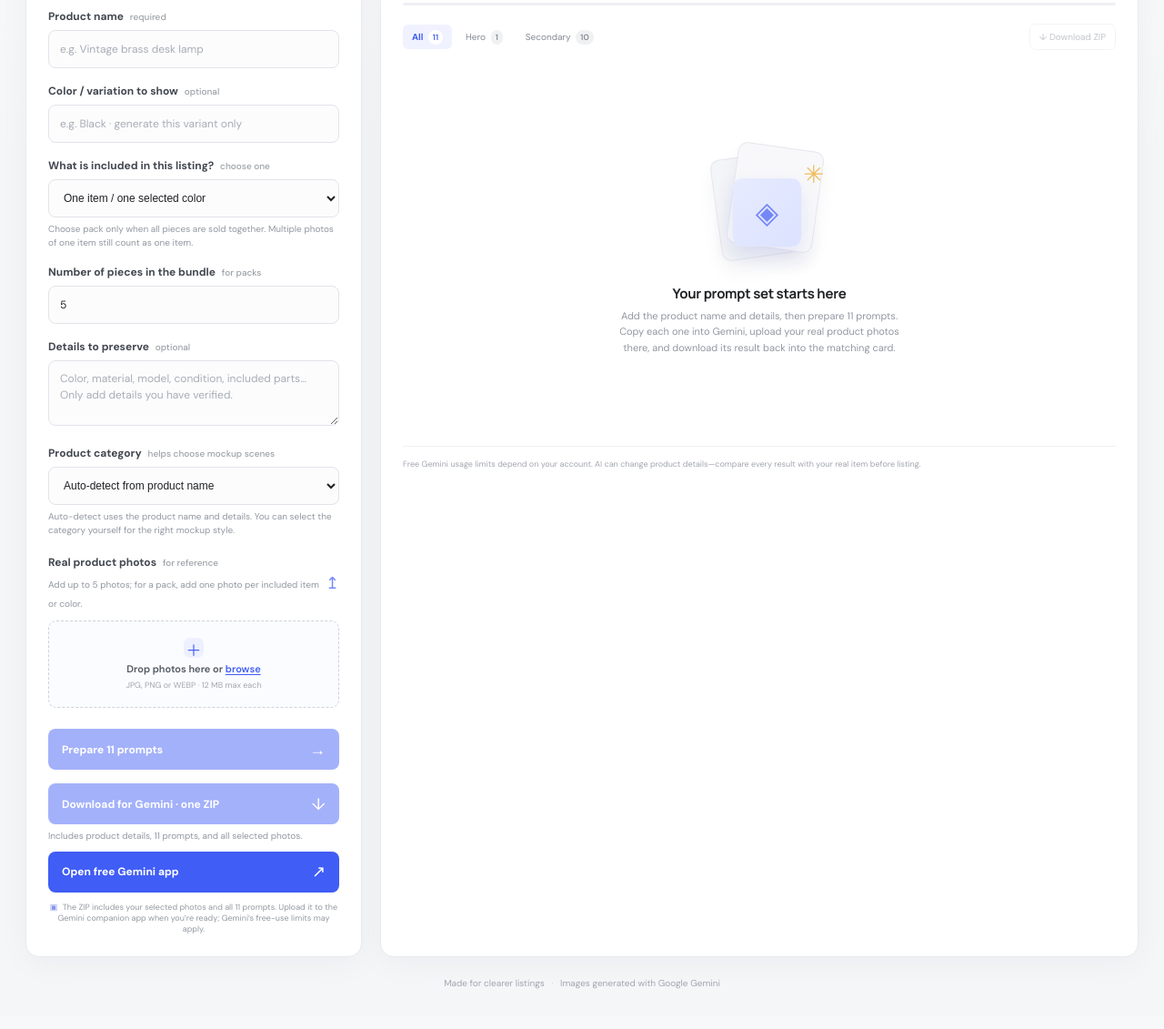
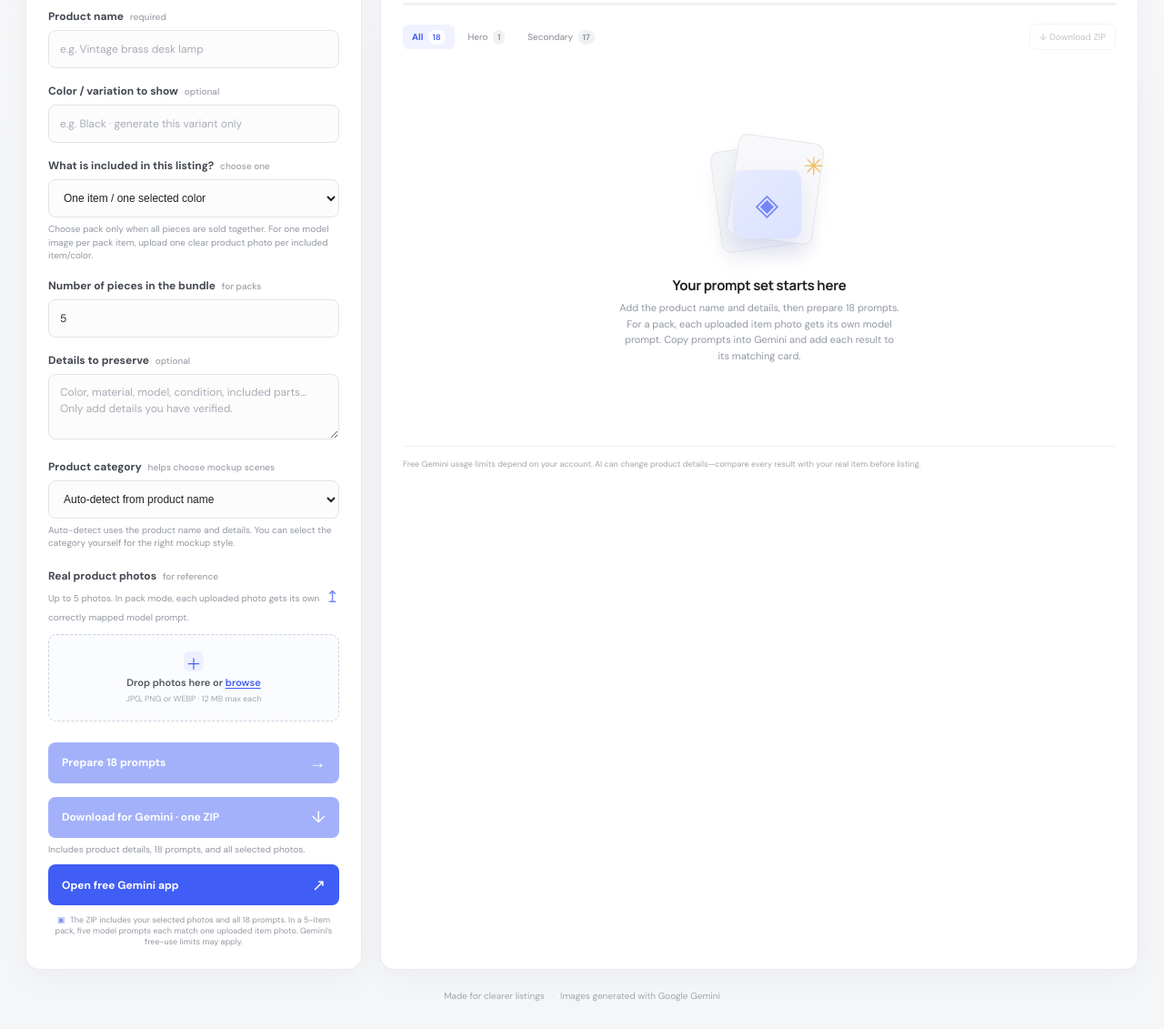
Before and after one commit to meetrumi/ebay-listing-studio, a website: page index.html in a window 1280 px wide. Shown: the part 395-1526 px from the top of the page at 91% size. Drawn offline with Linux system fonts and the light colour scheme.

Commit message:
Improve eBay prompts with 18 product-focused views

```diff
--- a/index.html
+++ b/index.html
@@ -12,7 +12,7 @@
       <div class="top-actions"><span class="engine"><i></i> Free Gemini workflow</span><button id="helpBtn" class="icon-button" aria-label="Help">?</button></div>
     </header>
     <main>
-      <section class="intro"><div class="eyebrow">EBAY LISTING IMAGE WORKSPACE</div><h1>One product.<br><span>Eleven ready-to-use prompts.</span></h1><p>Use Gemini's free app yourself. This workspace prepares prompts and organizes the images you download—no API key, paid API, or automatic API calls.</p></section>
+      <section class="intro"><div class="eyebrow">EBAY LISTING IMAGE WORKSPACE</div><h1>One product.<br><span>18 eBay-ready prompts.</span></h1><p>Use Gemini's free app yourself. This workspace prepares prompts and organizes the images you download—no API key, paid API, or automatic API calls.</p></section>
       <section class="workspace">
         <aside class="setup-panel">
           <div class="panel-heading"><div><div class="step">STEP 01</div><h2>Tell us about the item</h2></div><span class="step-count">1 of 2</span></div>
@@ -25,7 +25,7 @@
             <option value="single">One item / one selected color</option>
             <option value="bundle">A bundle or multi-piece pack</option>
           </select>
-          <small class="field-hint">Choose pack only when all pieces are sold together. Multiple photos of one item still count as one item.</small>
+          <small class="field-hint">Choose pack only when all pieces are sold together. For one model image per pack item, upload one clear product photo per included item/color.</small>
           <label class="field-label category-label" for="packQuantity">Number of pieces in the bundle <span>for packs</span></label>
           <input id="packQuantity" class="text-input" type="number" min="2" max="99" value="5">
           <label class="field-label" for="productDetails">Details to preserve <span>optional</span></label>
@@ -44,21 +44,21 @@
             <option value="general">Other product</option>
           </select>
           <small class="field-hint">Auto-detect uses the product name and details. You can select the category yourself for the right mockup style.</small>
-          <div class="upload-label"><div><div class="field-label">Real product photos <span>for reference</span></div><small>Add up to 5 photos; for a pack, add one photo per included item or color.</small></div><span class="upload-symbol">↥</span></div>
+          <div class="upload-label"><div><div class="field-label">Real product photos <span>for reference</span></div><small>Up to 5 photos. In pack mode, each uploaded photo gets its own correctly mapped model prompt.</small></div><span class="upload-symbol">↥</span></div>
           <label class="dropzone" id="dropzone" for="photoInput"><input type="file" id="photoInput" accept="image/png,image/jpeg,image/webp" multiple hidden><span class="upload-icon">＋</span><b>Drop photos here or <u>browse</u></b><small>JPG, PNG or WEBP · 12 MB max each</small></label>
           <div class="photo-list" id="photoList"></div>
-          <button id="generateBtn" class="primary-button" disabled><span>Prepare 11 prompts</span><span>→</span></button>
+          <button id="generateBtn" class="primary-button" disabled><span>Prepare 18 prompts</span><span>→</span></button>
           <button id="exportGeminiPackage" class="primary-button" disabled><span>Download for Gemini · one ZIP</span><span>↓</span></button>
-          <small class="field-hint">Includes product details, 11 prompts, and all selected photos.</small>
+          <small class="field-hint">Includes product details, 18 prompts, and all selected photos.</small>
           <a class="primary-button" id="openGemini" href="https://share.gemini.google/ppuvDOAlT9ng" target="_blank" rel="noreferrer"><span>Open free Gemini app</span><span>↗</span></a>
-          <div class="privacy-note"><span>▣</span> The ZIP includes your selected photos and all 11 prompts. Upload it to the Gemini companion app when you’re ready; Gemini’s free-use limits may apply.</div>
+          <div class="privacy-note"><span>▣</span> The ZIP includes your selected photos and all 18 prompts. In a 5-item pack, five model prompts each match one uploaded item photo. Gemini’s free-use limits may apply.</div>
         </aside>
         <section class="results-panel">
           <div class="panel-heading results-heading"><div><div class="step">STEP 02</div><h2>Your prompts & images</h2></div><div id="progressText" class="progress-text">Waiting for product name</div></div>
           <div class="progress-track"><div id="progressBar"></div></div>
-          <div class="toolbar"><div class="tabs"><button class="tab active" data-filter="all">All <b>11</b></button><button class="tab" data-filter="hero">Hero <b>1</b></button><button class="tab" data-filter="secondary">Secondary <b>10</b></button></div><button id="downloadAll" class="download-button" disabled>↓ <span>Download ZIP</span></button></div>
+          <div class="toolbar"><div class="tabs"><button class="tab active" data-filter="all">All <b>18</b></button><button class="tab" data-filter="hero">Hero <b>1</b></button><button class="tab" data-filter="secondary">Secondary <b>17</b></button></div><button id="downloadAll" class="download-button" disabled>↓ <span>Download ZIP</span></button></div>
           <div id="gallery" class="gallery"></div>
-          <div id="emptyState" class="empty-state"><div class="empty-art"><div class="art-spark">✳</div><div class="art-card"></div><div class="art-card back"></div><div class="art-cube">◈</div></div><h3>Your prompt set starts here</h3><p>Add the product name and details, then prepare 11 prompts. Copy each one into Gemini, upload your real product photos there, and download its result back into the matching card.</p></div>
+          <div id="emptyState" class="empty-state"><div class="empty-art"><div class="art-spark">✳</div><div class="art-card"></div><div class="art-card back"></div><div class="art-cube">◈</div></div><h3>Your prompt set starts here</h3><p>Add the product name and details, then prepare 18 prompts. For a pack, each uploaded item photo gets its own model prompt. Copy prompts into Gemini and add each result to its matching card.</p></div>
           <div class="fine-print">Free Gemini usage limits depend on your account. AI can change product details—compare every result with your real item before listing.</div>
         </section>
       </section>
@@ -66,7 +66,7 @@
     </main>
   </div>
   <div id="toast" class="toast" role="status"></div>
-  <dialog id="helpDialog"><button id="closeHelp" class="close-dialog">×</button><div class="step">QUICK GUIDE · NO API KEY</div><h2>Use Gemini for free</h2><ol><li>Enter the product name and verified details, then add up to five product photos.</li><li>Choose “Prepare 11 prompts,” then “Download for Gemini · one ZIP.”</li><li>In the Gemini companion app, choose Manual Import → ZIP Package, upload that ZIP, and review the imported photos and prompts.</li><li>Choose “Generate All 11 Images.” Gemini may apply its own free-use limits; review every result before listing.</li></ol><p>Listing Studio does not call Gemini or use a paid API. The ZIP contains the photos you chose, so upload it only when you want to share those references with Gemini.</p><a href="https://gemini.google.com/app" target="_blank" rel="noreferrer">Open Gemini ↗</a></dialog>
+  <dialog id="helpDialog"><button id="closeHelp" class="close-dialog">×</button><div class="step">QUICK GUIDE · NO API KEY</div><h2>Use Gemini for free</h2><ol><li>Enter the product name and verified details. For a bundle, add one clear photo for each item/color (up to five).</li><li>Choose “Prepare 18 prompts.” The first is the bundle hero; each uploaded bundle item gets a separate mapped model prompt.</li><li>Choose “Download for Gemini · one ZIP” to include the source photos and all 18 prompt texts, or copy prompts one at a time.</li><li>In Gemini, attach the matching source photo(s), paste one prompt, and generate. Repeat for the next prompt; Gemini may apply free-use limits.</li></ol><p>Listing Studio does not call Gemini or use a paid API. Review every result against your real item before listing.</p><a href="https://gemini.google.com/app" target="_blank" rel="noreferrer">Open Gemini ↗</a></dialog>
   <script src="app.js" defer></script>
 </body>
 </html>
```
